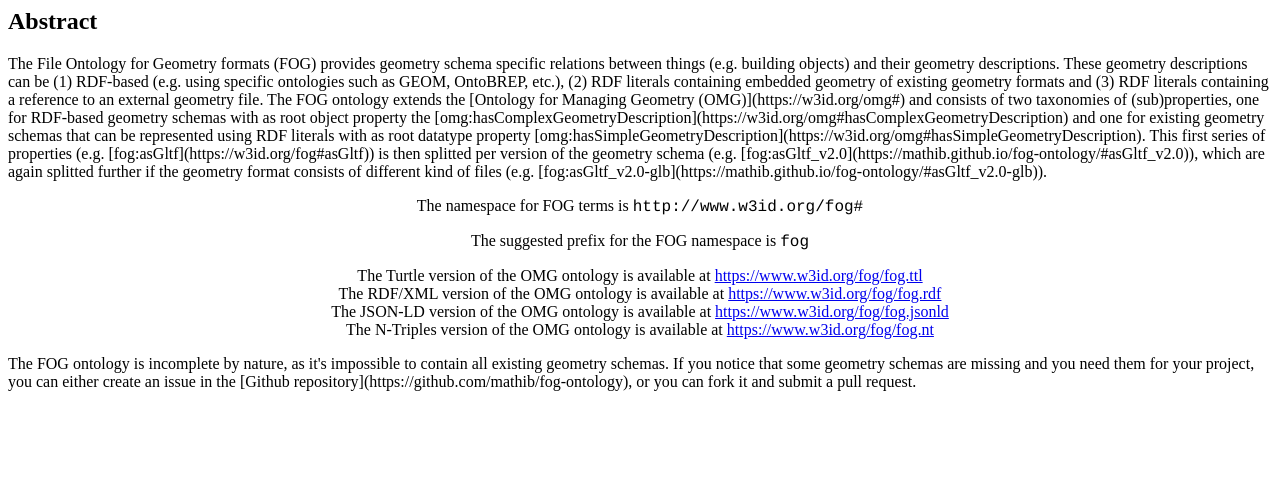
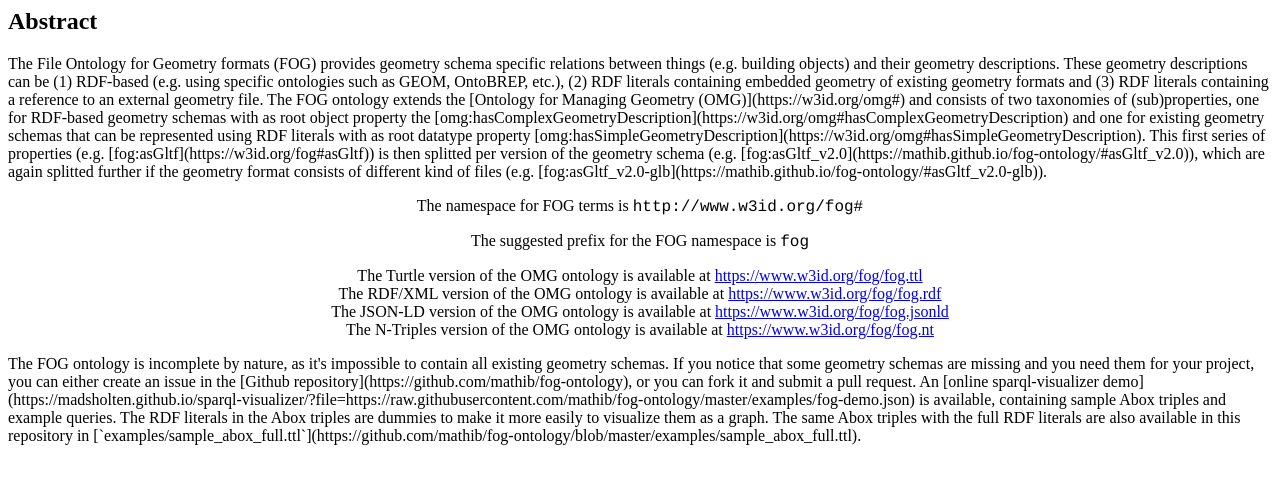
Before and after one commit to mathib/fog-ontology, a plain HTML site: page sections/abstract-en.html in a window 1280 px wide. Drawn offline with Linux system fonts and the light colour scheme.

Commit message:
added sparql-vis link to abstract-en.html

```diff
--- a/sections/abstract-en.html
+++ b/sections/abstract-en.html
@@ -14,4 +14,5 @@
         The N-Triples version of the OMG ontology is available at <a href="https://www.w3id.org/fog/fog.nt">https://www.w3id.org/fog/fog.nt</a><br>
     </p>
     <span class="markdown">The FOG ontology is incomplete by nature, as it's impossible to contain all existing geometry schemas. If you notice that some geometry schemas are missing and you need them for your project, you can either create an issue in the [Github repository](https://github.com/mathib/fog-ontology), or you can fork it and submit a pull request.</span>
+    <span class="markdown">An [online sparql-visualizer demo](https://madsholten.github.io/sparql-visualizer/?file=https://raw.githubusercontent.com/mathib/fog-ontology/master/examples/fog-demo.json) is available, containing sample Abox triples and example queries. The RDF literals in the Abox triples are dummies to make it more easily to visualize them as a graph. The same Abox triples with the full RDF literals are also available in this repository in [`examples/sample_abox_full.ttl`](https://github.com/mathib/fog-ontology/blob/master/examples/sample_abox_full.ttl).</span>
 </html>
```
